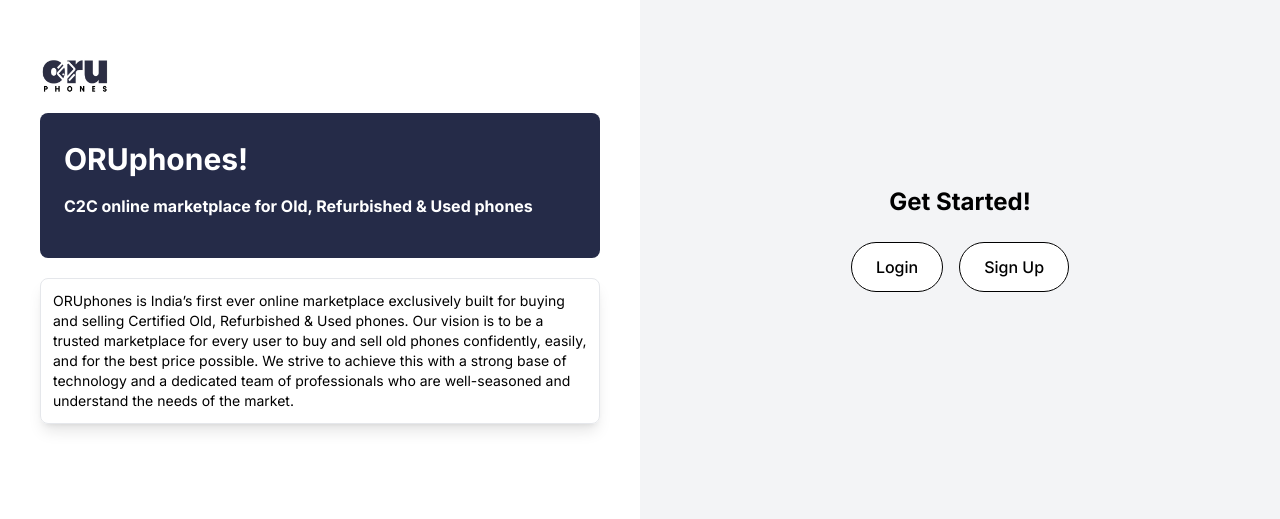
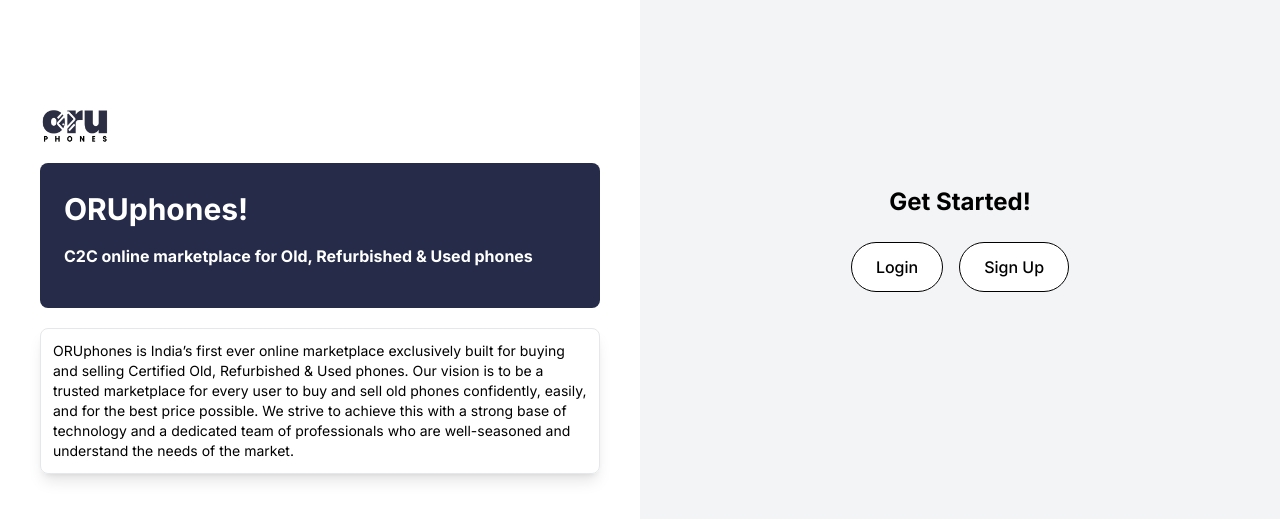
Before and after one commit to lokendramorda/oruphones, a Next.js app: page / in a window 1280 px wide. Shown: the part 101-620 px from the top of the page. Built offline with nearby package versions, Linux system fonts and the light colour scheme.

Commit message:
first comt

```diff
--- a/src/app/page.tsx
+++ b/src/app/page.tsx
@@ -6,10 +6,10 @@
 export default function Home() {
   return (
     <main className=" bg-white">
-     <div className="flex min-h-screen">
+     <div className="flex min-h-screen sm:flex-col lg:flex-row justify-center items-center">
 
-           <div className="w-1/2 flex text-black justify-center items-center p-10">
-             <div className="mb-8 relative top-[-50px]">
+           <div className="lg:w-1/2 md:w-full sm:w-full flex text-black justify-center items-center p-10">
+             <div className="mb-8 relative ">
                {" "}
 
                <Image className='' src={oru} alt="oru" width={70} height={40}/>
@@ -26,7 +26,7 @@
            </div>
 
 
-           <div className="w-1/2 bg-gray-100  flex text-black justify-center items-center min-h-screen">
+           <div className="lg:w-1/2 md:w-full sm:w-full bg-gray-100  flex text-black justify-center items-center min-h-screen">
            <div className="text-center relative top-[-60px]">
                <h2 className="text-2xl font-bold mb-6">Get Started!</h2>
                <Link
```
